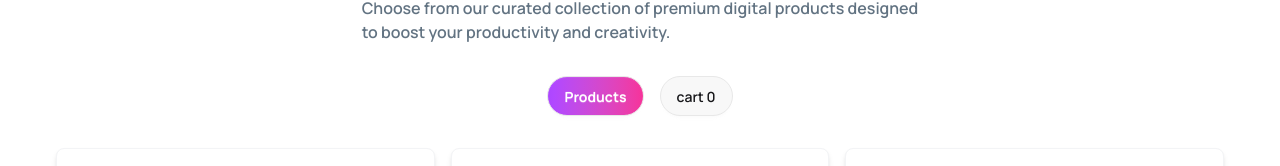
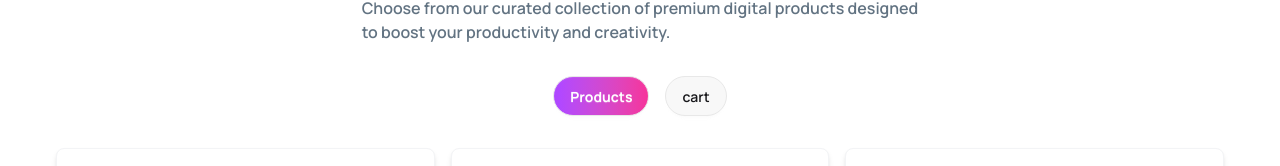
Before and after one commit to Hedayet-756/Assignment-6, a React (Vite) app: page / in a window 1280 px wide. Shown: the part 1392-1558 px from the top of the page. Built offline with nearby package versions, Linux system fonts and the light colour scheme.

Commit message:
Cart Functionality add and worked succesfully

```diff
--- a/src/App.jsx
+++ b/src/App.jsx
@@ -5,6 +5,8 @@ import Banner from './Components/Banner'
 import Advertise from './Components/Advertise'
 import DigitalTools from './Components/DigitalTools'
 import { useEffect, useState } from 'react'
+import { ToastContainer } from 'react-toastify'
+import 'react-toastify/dist/ReactToastify.css';
 
 
 
@@ -20,16 +22,18 @@ function App() {
   .catch(err => console.log("Data load error:", err));},[]);
 
   const [prices, setPrices] = useState(0);
+  const [selectedProducts, setSelectedProducts] = useState([]);
 
 
   return (
     <>
-    <Navbar></Navbar>
+    <Navbar selectedProducts={selectedProducts} setSelectedProducts={setSelectedProducts}></Navbar>
     <Banner></Banner>
     <Advertise></Advertise>
     <div className='m-10'>
-      <DigitalTools products={products} setProducts={setProducts} prices={prices} setPrices={setPrices} ></DigitalTools>
+      <DigitalTools products={products} setProducts={setProducts} prices={prices} setPrices={setPrices} selectedProducts={selectedProducts} setSelectedProducts={setSelectedProducts} ></DigitalTools>
     </div>
+    <ToastContainer></ToastContainer>
 
 
     </>
--- a/src/Components/Card.jsx
+++ b/src/Components/Card.jsx
@@ -10,7 +10,8 @@ const Card = ({product, selectedProducts, setSelectedProducts, prices, setPrices
 
 const handleChoosePlayer = () => {
     console.log("Buy now Button Clicked")
-    const isAlreadySelected = selectedProducts.find(p => p.id === product.id);
+    const isAlreadySelected = selectedProducts.find(p => String(p.id) === String(product.id));
+    console.log(isAlreadySelected)
     if(isAlreadySelected) {
         toast.error("Already selected!");
         return;
@@ -24,23 +25,6 @@ const handleChoosePlayer = () => {
     setSelectedProducts([...selectedProducts, product])
     };
 
-
-// const handleChoosePlayer = () => {
-//     // ডুপ্লিকেট সিলেকশন আটকাতে চাইলে এই চেকটি যোগ করতে পারেন
-//     const isAlreadySelected = selectedProducts.find(p => p.id === product.id);
-//     if(isAlreadySelected) {
-//         toast.error("Already selected!");
-//         return;
-//     }
-
-//     // স্টেট আপডেট
-//     setPrices(prices + price); // প্রপসের মাধ্যমে আসা ফাংশন কল
-//     setIsChoose(true);         // বাটন ডিসেবল করার জন্য
-
-//     // ডাটা স্টোর ও মেসেজ
-//     setSelectedProducts([...selectedProducts, product]);
-//     toast.success(`${name} added to cart`);
-// };
 
     return (
         <div className="card bg-base-100 shadow-md border border-gray-100 p-5 h-full flex flex-col justify-between">
--- a/src/Components/DigitalTools.jsx
+++ b/src/Components/DigitalTools.jsx
@@ -2,11 +2,10 @@ import React, { useState } from 'react';
 import TotalProducts from './TotalProducts';
 import SelectedProducts from './SelectedProducts';
 
-const DigitalTools = ({products, prices, setPrices}) => {
+const DigitalTools = ({products, prices, setPrices, selectedProducts, setSelectedProducts}) => {
     console.log(products.length);
 
     const [selected, setSelected] = useState("picked");
-    const [selectedProducts, setSelectedProducts] = useState([]);
 
 
     return (
@@ -15,7 +14,7 @@ const DigitalTools = ({products, prices, setPrices}) => {
             <p className='font-semibold text-[16px] text-[#627382] items-center'>Choose from our curated collection of premium digital products designed <br /> to boost your productivity and creativity.</p>
             <div className='flex justify-center items-center gap-4'>
                 <button onClick={() => setSelected("picked")} className={`btn ${selected === "picked" ? "bg-linear-to-r from-purple-500 to-pink-500 text-white font-bold": ""} rounded-full `}>Products</button>
-                <button onClick={() => setSelected("selected")} className={`btn ${selected === "selected" ? "bg-linear-to-r from-purple-500 to-pink-500 text-white font-bold" : ""} rounded-full`}>cart {selectedProducts.length}</button>
+                <button onClick={() => setSelected("selected")} className={`btn ${selected === "selected" ? "bg-linear-to-r from-purple-500 to-pink-500 text-white font-bold" : ""} rounded-full`}>cart {selectedProducts.length > 0 && <span>{selectedProducts.length}</span>}</button>
             </div>
 
             {
--- a/src/Components/Navbar.jsx
+++ b/src/Components/Navbar.jsx
@@ -30,7 +30,7 @@ const navigationData = [
   }
 ]
 
-const NavBar = () => {
+const NavBar = ({selectedProducts=[]}) => {
   const [open, setOpen] = useState(false)
 
   const Links = navigationData.map(route => <Link key={route.id} route={route}></Link>)
@@ -64,7 +64,7 @@ const NavBar = () => {
             </div>
 
             <div className='flex md:gap-3 lg:gap-4'>
-              <button className='cursor-pointer transition-all'><span><ShoppingCart></ShoppingCart></span></button>
+              <button className='cursor-pointer transition-all flex items-center relative group'><ShoppingCart></ShoppingCart>{selectedProducts.length > 0 &&  <span className='absolute -top-2.5 -right-3 bg-red-600 text-white text-[11px] font-bold h-5 w-5 flex items-center justify-center rounded-full shadow-lg'>{selectedProducts.length}</span>}</button>
               <button className='cursor-pointer transition-all'>Login</button>
               <button className='btn bg-linear-to-r from-purple-800 to-pink-500 rounded-full text-white'>Get Started</button>
             </div>
--- a/src/Components/SelectCard.jsx
+++ b/src/Components/SelectCard.jsx
@@ -1,6 +1,6 @@
 import React from 'react';
 
-const SelectCard = () => {
+const SelectCard = ({product, handleDeleteSelectedProduct}) => {
     return (
         <div>
 
```
